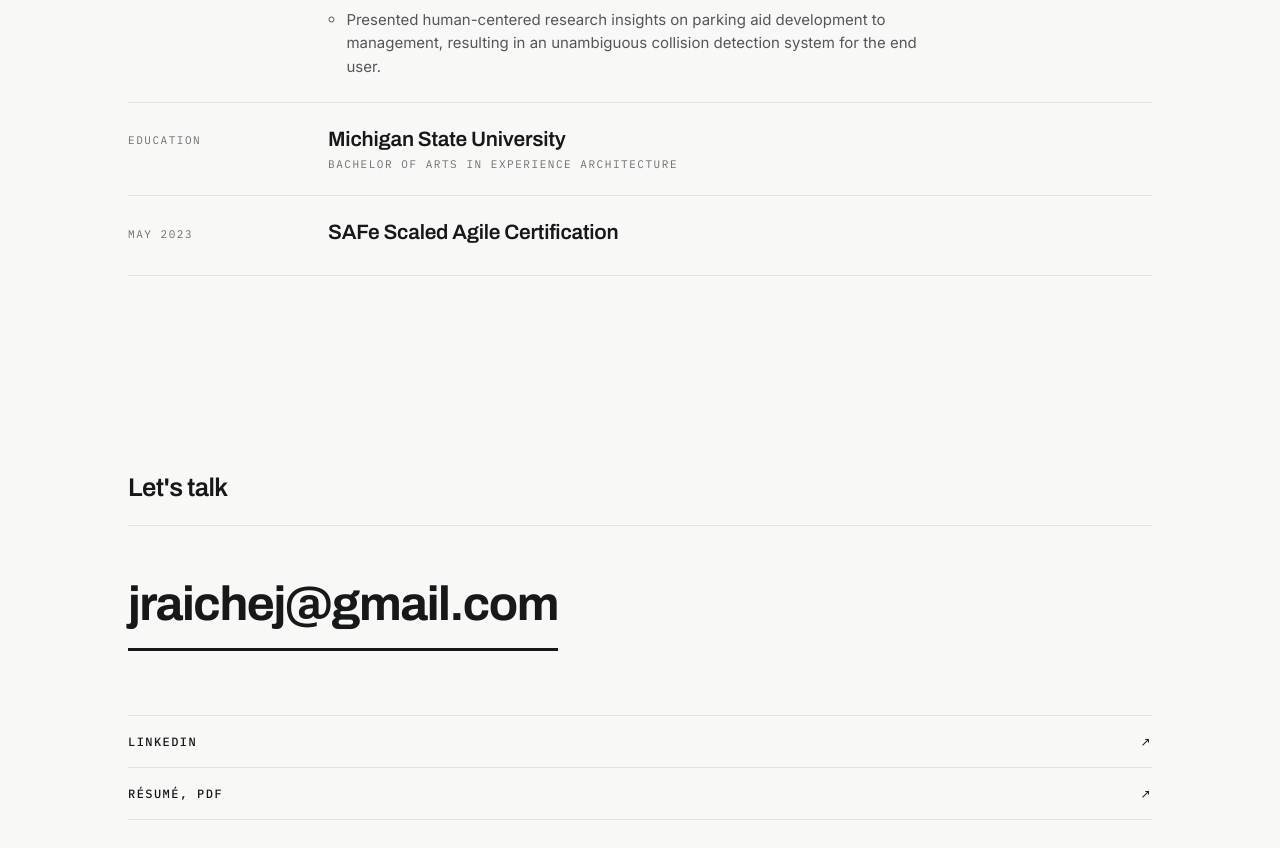
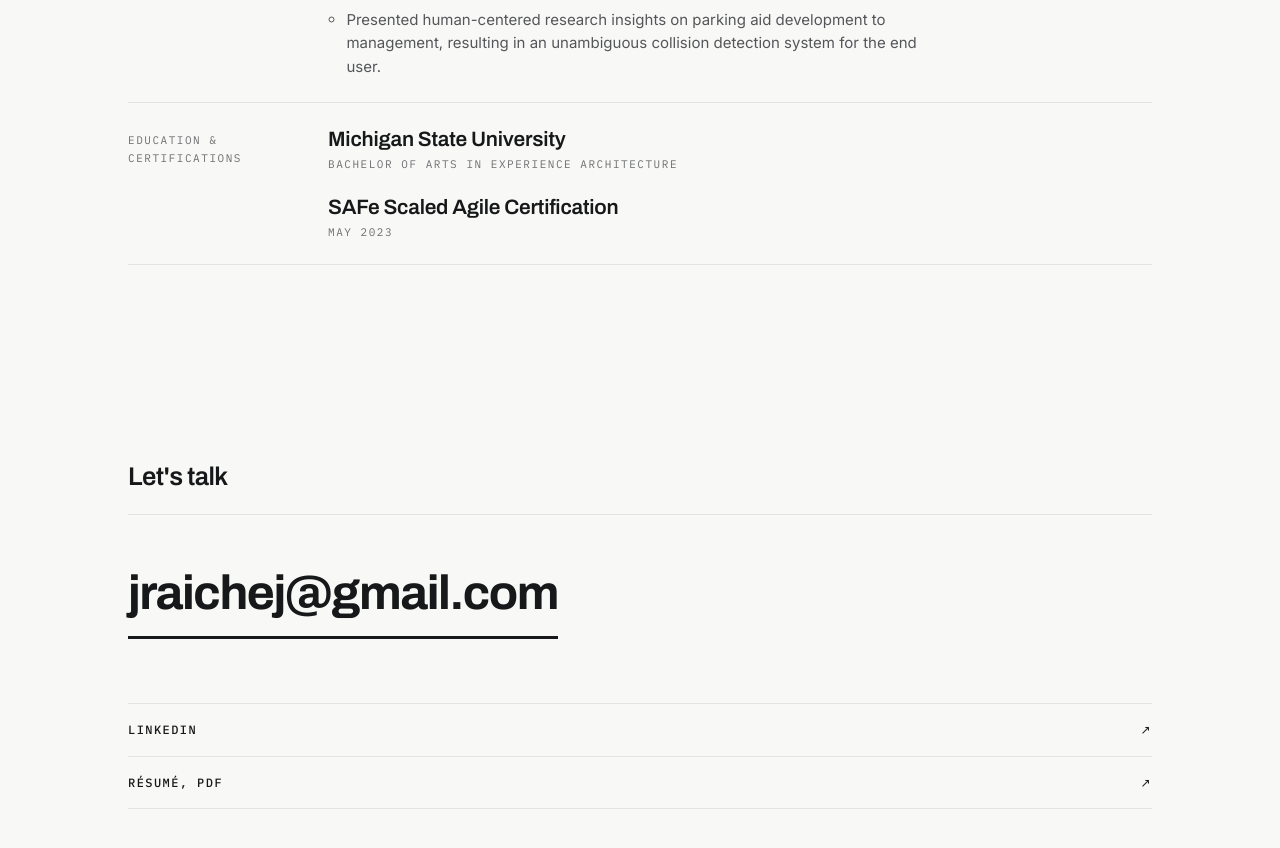
Before and after one commit to JonathanJraiche/jraiche-portfolio, a React (Vite) app: page / in a window 1280 px wide. Shown: the part 2348-3196 px from the top of the page. Built offline with nearby package versions, Linux system fonts and the light colour scheme.

Commit message:
Group education and certifications

```diff
--- a/src/App.jsx
+++ b/src/App.jsx
@@ -74,6 +74,13 @@ function Resume() {
                     ))}
                   </ul>
                 ) : null}
+                {entry.subentries?.map((subentry) => (
+                  <div className="resume-subentry" key={`${subentry.org}-${subentry.role}`}>
+                    <h3 className="title">
+                      {subentry.org} <span className="role-tag">{subentry.role}</span>
+                    </h3>
+                  </div>
+                ))}
               </div>
             </FadeIn>
           ))}
--- a/src/content.js
+++ b/src/content.js
@@ -61,14 +61,15 @@ export const resume = [
     ],
   },
   {
-    dates: "Education",
+    dates: "Education & Certifications",
     org: "Michigan State University",
     role: "Bachelor of Arts in Experience Architecture",
-  },
-  {
-    dates: "May 2023",
-    org: "SAFe Scaled Agile Certification",
-    role: "",
+    subentries: [
+      {
+        org: "SAFe Scaled Agile Certification",
+        role: "May 2023",
+      },
+    ],
   },
 ];
 
--- a/src/styles/global.css
+++ b/src/styles/global.css
@@ -216,6 +216,7 @@ section { padding-block: var(--s-2xl); }
   color: var(--color-muted);
   margin-top: .3rem;
 }
+.resume-subentry { margin-top: var(--s-m); }
 .resume-bullets {
   color: var(--color-ink-soft);
   font-size: .9375rem;
```
